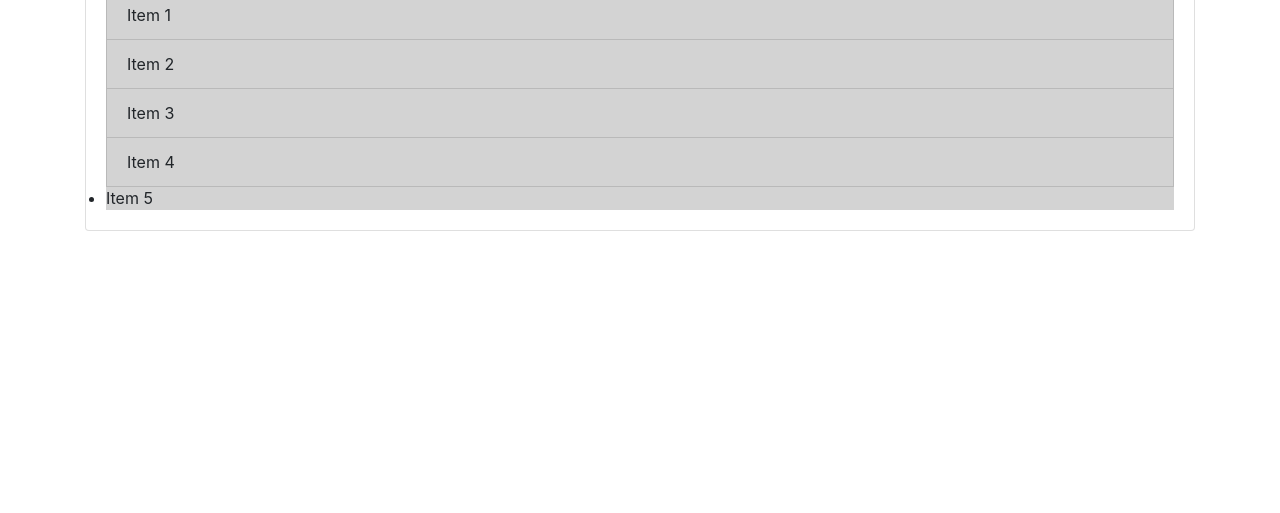
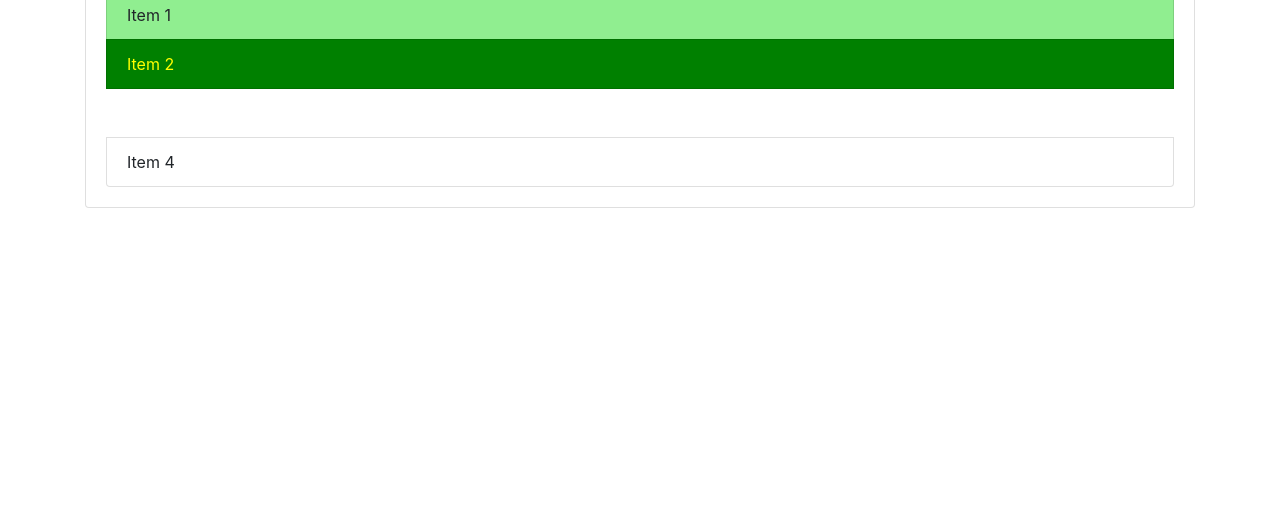
Before and after one commit to verma0031/firstGit, a plain HTML site: page index.html in a window 1280 px wide. Shown: the part 287-800 px from the top of the page. Drawn offline with nearby package versions, Linux system fonts and the light colour scheme.

Commit message:
querSelector

```diff
--- a/dom.js
+++ b/dom.js
@@ -39,8 +39,48 @@
 
 //GET ELEMENT BY TAG NAME
 
-var li=document.getElementsByTagName('li');
+// var li=document.getElementsByTagName('li');
 
-for(let i=0 ; i<li.length ; i++){
-    li[i].style.backgroundColor='lightgrey';
+// for(let i=0 ; i<li.length ; i++){
+//     li[i].style.backgroundColor='lightgrey';
+// }
+
+//QUERY SELECTOR
+
+// var header=document.querySelector('#main-header');
+// header.style.borderBottom='solid 4px grey';
+
+// var input=document.querySelector('input');
+// input.value='Hello World';
+
+// var submit=document.querySelector('input[type="submit"]');
+
+// submit.value='SEND';
+
+// var item=document.querySelector('.list-group-item:nth-child(2)');
+// item.style.color='blue';
+
+//QUERY SELECTOR ALL
+
+// var titles=document.querySelectorAll('.title');
+
+// console.log(titles);
+// titles[0].textContent='HELLO';
+
+// var item=document.querySelectorAll('li:nth-child(even)');
+
+// for(let i=0 ; i<item.length ; i++){
+//     item[i].style.backgroundColor='lightgrey';
+// }
+
+var items=document.querySelectorAll('.list-group-item');
+items[1].style.backgroundColor='green';
+
+items[2].style.visibility='hidden';
+
+items[1].style.color='yellow';
+
+var odd=document.querySelectorAll('li:nth-child(odd)');
+for(let i=0 ; i<odd.length ; i++){
+    odd[i].style.backgroundColor='lightgreen';
 }
--- a/index.html
+++ b/index.html
@@ -26,7 +26,6 @@
       <li class="list-group-item">Item 2</li>
       <li class="list-group-item">Item 3</li>
       <li class="list-group-item">Item 4</li>
-      <li>Item 5</li>
     </ul>
    </div>
   </div>
```
